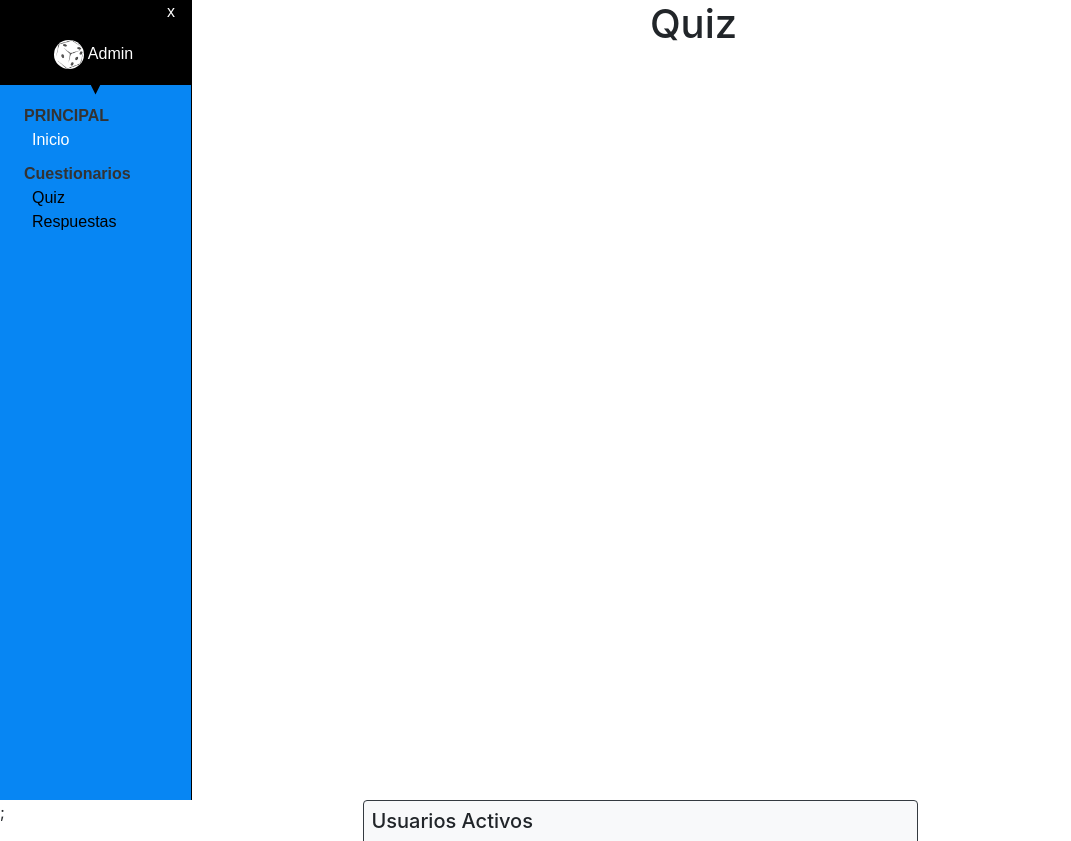
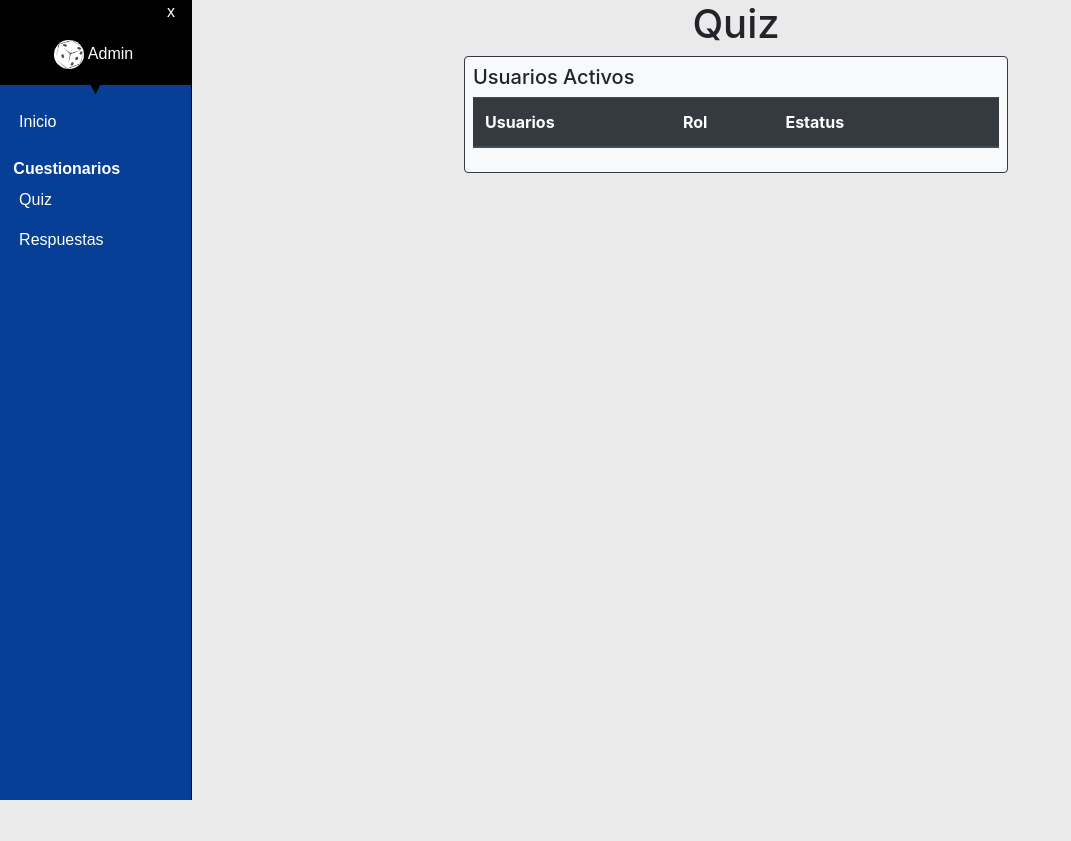
Before and after one commit to dadoAce/vinosQuiz, a PHP site: page / in a window 1280 px wide. Shown: the top 841 px of the page, without its empty margins (0-1071 px from the left). After the commit the page ends 800 px from the top, so only its background shows below. Run offline with PHP 8.4, Linux system fonts and the light colour scheme; data that the repository does not hold is empty; some libraries are stand-ins or nearby versions.

Commit message:
actualizar

```diff
--- a/Assets/css/estilo.css
+++ b/Assets/css/estilo.css
@@ -30,6 +30,8 @@ html,body{
     height: 100%;
     padding: 0px;
     margin: 0px;
+    overflow-y: hidden;
+    background-color: #c9c8c836;
 }
 /*Fondos*/
 /*.background: linear-gradient(to top, white 52%, #191919 50%);*/
--- a/Assets/css/menuLateral.css
+++ b/Assets/css/menuLateral.css
@@ -1,9 +1,14 @@
 #menu-lateral-1 {
-    background: #0786f3;
+    background: #063f95;
     font-family: Arial, Helvetica, sans-serif;
     width: 15%;
     border-right: #000000 solid 1px;;
 
+}
+#contenedor{
+
+    width: 85%;
+    overflow-y: auto;
 }
 .menu-lateral-header{
     background-color: rgb(0, 0, 0);
@@ -20,20 +25,29 @@
     cursor: pointer;
     font-weight: 700;
     color: #333;
+    padding-left:7%;
 }
 
 #menu-lateral-1 .menu-seccion-item {
     cursor: pointer;
+    padding: 4% 0%;
 }
 .menu-seccion-item a{
     color: #000000;
+    padding-left:10%;
 }
-.menu-seccion-item a:hover{
+.menu-seccion-item:hover  {
+    background-color: #ffffff;
     color: #3d3d3d;
+
+}
+.menu-seccion-item:hover a{
+    color: #3d3d3d !important;
+
 }
 
 .menu-seccion {
-    margin-top: 5%;
+    padding: 4% 0%;
     width: 100%;
     overflow: hidden;
     text-overflow: ellipsis;
--- a/Controlador/Home.php
+++ b/Controlador/Home.php
@@ -1,17 +1,20 @@
 <?php
 
-class Home extends App {
+class Home extends App
+{
 
-    function __construct() {
-
+    function __construct()
+    {
     }
 
-    public function index() {
+    public function index()
+    {
 
-       $this->inicio();
+        $this->inicio();
     }
 
-    public function inicio() {/* Vista */
+    public function inicio()
+    {/* Vista */
 
         require_once 'Modelo/UsuarioModel.php';
         /* Crear Objeto */
@@ -21,16 +24,25 @@ class Home extends App {
         $datos["usuarios"]  = $usuarioM->selectAll();
 
         $datos["contenido"] = "Views/principal/usuarios.php";
-        $this->vista("principal/inicio",$datos) ;
+        $this->vista("principal/inicio", $datos);
     }
-    public function quiz() {/* Vista */
+    public function quiz()
+    {/* Vista */
 
         require_once 'Modelo/UsuarioModel.php';
 
-        $this->vista("quiz/index") ;
+        $this->vista("quiz/index");
     }
-    public function Bienvenido() {/* Vista */
+    public function Bienvenido()
+    {/* Vista */
         include_once "Views/principal/template_Admin.php";
     }
-
+    public function Respuestas()
+    {
+        require_once 'Modelo/RespuestaModel.php';
+        $RespuestaM = new RespuestaModel();
+        $datos["respuestas"] = $RespuestaM->selectAll();
+        /* Vista */
+        $this->vista("principal/respuestas", $datos);
+    }
 }
--- a/Controlador/Quiz.php
+++ b/Controlador/Quiz.php
@@ -33,8 +33,8 @@ class Quiz extends App
         require_once 'Modelo/RespuestaModel.php';
         $RespuestaM = new RespuestaModel();
         $datos["respuestas"] = $_POST["Resultados"];
-        $datos["usuario"] = "Prueba";
-         $result = $RespuestaM->save($datos);
-         echo  json_encode($result);
+        $datos["usuario"] = $_POST["usuario"];
+        $result = $RespuestaM->save($datos);
+        echo  json_encode($result);
     }
 }
--- a/Views/complementos/menus/menuPrincipal.php
+++ b/Views/complementos/menus/menuPrincipal.php
@@ -9,26 +9,24 @@
         </div>
         <div class="ml-1-adorno-1"></div>
         <!-- INICIO:SECCION -->
-        <div class="menu-seccion text-left pl-4">
-            <a href="<?php echo $this->base_url() ?>" class="seccion-titulo">
-
-                PRINCIPAL
-            </a>
-            <div class="menu-seccion-item text-left pl-2">
-                Inicio
+        <div class="menu-seccion text-left ">
+            <div class="menu-seccion-item text-left ">
+                <a href="<?php echo $this->base_url() ?>" class="  text-white">
+                    Inicio
+                </a>
             </div>
         </div>
         <!-- FIN: SECCION -->
         <!-- INICIO:SECCION -->
-        <div class="menu-seccion text-left pl-4">
-            <a class="seccion-titulo">
+        <div class="menu-seccion text-left  ">
+            <a class="seccion-titulo text-white">
                 Cuestionarios
             </a>
-            <div class="menu-seccion-item text-left pl-2">
-                <a href="<?php echo $this->base_url() ?>/Quiz">Quiz</a>
+            <div class="menu-seccion-item text-left ">
+                <a class="text-white" href="<?php echo $this->base_url() ?>/Quiz">Quiz</a>
             </div>
-            <div class="menu-seccion-item text-left pl-2">
-                <a href="<?php echo $this->base_url() ?>/Home/Respuestas">Respuestas</a>
+            <div class="menu-seccion-item text-left ">
+                <a class="text-white" href="<?php echo $this->base_url() ?>/Home/Respuestas">Respuestas</a>
             </div>
         </div>
         <!-- FIN: SECCION -->
--- a/Views/principal/inicio.php
+++ b/Views/principal/inicio.php
@@ -11,7 +11,7 @@
     <main class="main-principal h-100">
 
         <?php $this->vista("complementos/menus/menuPrincipal"); ?>
-        <div class="container">
+        <div id="contenedor">
 
             <h1 class="text-center">Quiz</h1>
             <?php
```
Also changed, not shown: Views/principal/respuestas.php (+64 -0 lines), Views/quiz/index.php (+8 -1 lines), Views/quiz/quiz.php (+16 -5 lines), Assets/css/quiz.css (added).
